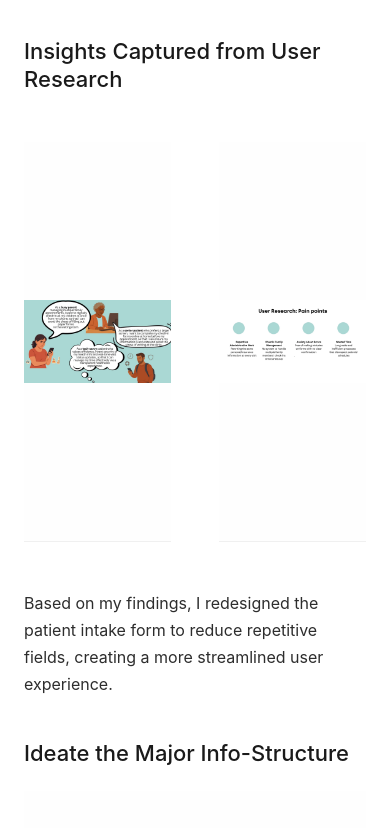
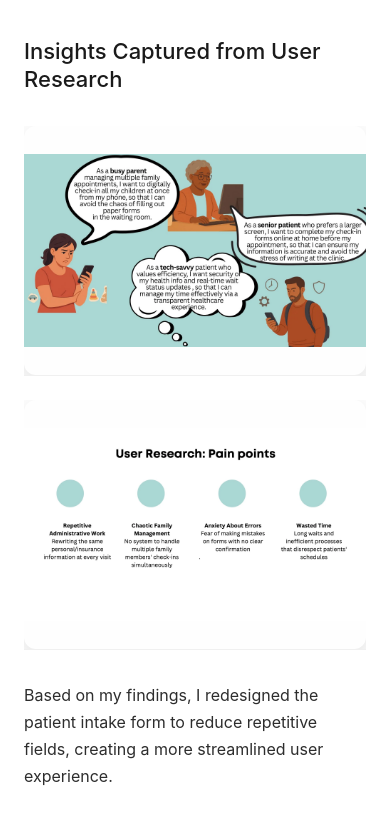
Before and after one commit to mingxuanliang72/mingxunaliang.com, a plain HTML site: page case-study-clinic.html in a window 390 px wide. Shown: the part 3000-3828 px from the top of the page. Drawn offline with Linux system fonts and the light colour scheme; files whose address does not match are found by name.

Commit message:
Update styles.css

```diff
--- a/styles.css
+++ b/styles.css
@@ -272,20 +272,60 @@ p {
 
 .project-images-row {
     display: grid;
-    grid-template-columns: 1fr 1fr;
-    gap: 3rem; /* More gap for larger images */
-    margin: 3rem 0;
+    grid-template-columns: auto 1fr; /* Icon takes natural width, accessibility takes remaining space */
+    gap: 2rem;
+    margin: 2rem 0;
+    align-items: start; /* Align items at the top */
 }
 
+/* Vertical icon container */
+.project-images-row .project-image-vertical {
+    max-width: 200px; /* Limit icon width */
+    margin: 0;
+    text-align: center;
+}
+
+.project-images-row .project-image-vertical img {
+    width: 100%;
+    height: auto;
+    max-height: 300px; /* Control icon height */
+    object-fit: contain;
+    border-radius: 12px;
+    box-shadow: 0 8px 24px rgba(0, 0, 0, 0.12);
+}
+
+/* Horizontal accessibility image container */
 .project-images-row .project-image {
-    height: 400px; /* Taller container */
+    height: 300px; /* Match the icon height */
     margin: 0;
+    display: flex;
+    align-items: center;
+    justify-content: center;
 }
 
 .project-images-row .project-image img {
     width: 100%;
     height: 100%;
-    object-fit: contain;
+    object-fit: contain; /* Show full image without cropping */
+    border-radius: 12px;
+    box-shadow: 0 8px 24px rgba(0, 0, 0, 0.12);
+}
+
+/* Responsive: stack on mobile */
+@media (max-width: 768px) {
+    .project-images-row {
+        grid-template-columns: 1fr;
+        gap: 1.5rem;
+    }
+
+    .project-images-row .project-image-vertical {
+        max-width: 150px;
+        margin: 0 auto; /* Center the icon when stacked */
+    }
+
+    .project-images-row .project-image {
+        height: 250px;
+    }
 }
 
 /* Base vertical mockup styles */
```
